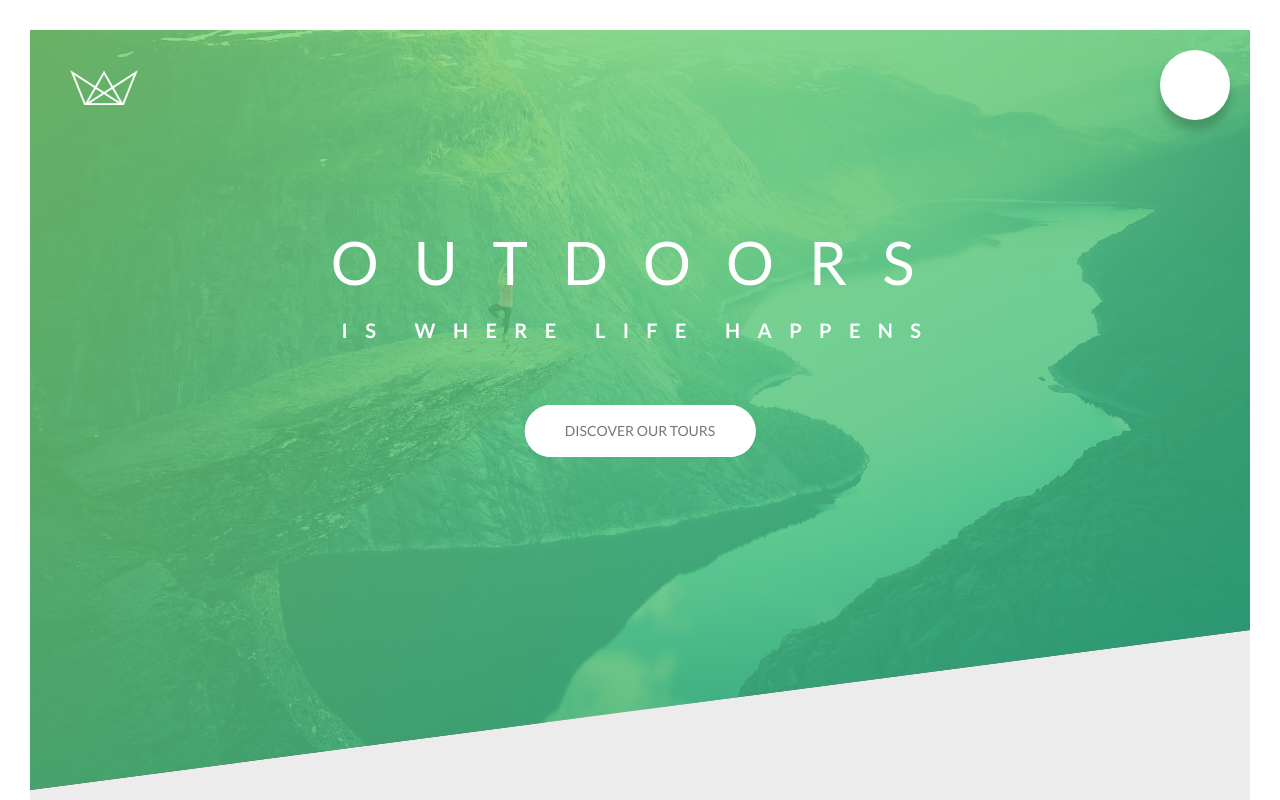
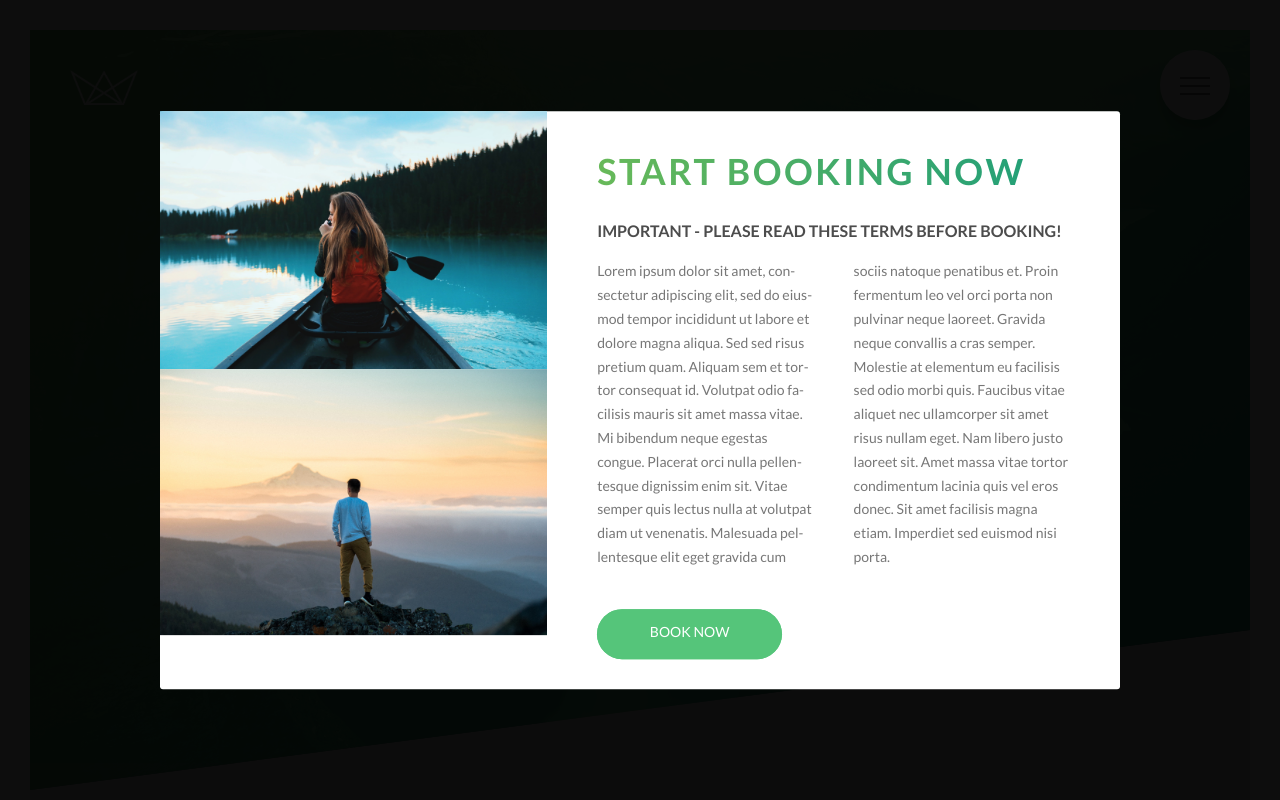
Before and after one commit to matheusfulldev/natours-project, a website: page index.html in a window 1280 px wide. Shown: the top 800 px of the page. Drawn offline with Linux system fonts and the light colour scheme.

Commit message:
Please enter the commit message for your changes. Lines starting with '#' will be ignored, and an empty message aborts the commit.
On branch main
Your branch is up to date with 'origin/main'.

Changes to be committed:
	modified:   css/style.css
	modified:   index.html
	new file:   sass/components/_popup.scss
	modified:   sass/layout/_navigation.scss
	modified:   sass/main.scss

```diff
--- a/index.html
+++ b/index.html
@@ -20,7 +20,9 @@
     <div class="navigation">
       <input type="checkbox" class="navigation__checkbox" id="navi-toggle">
 
-      <label for="navi-toggle" class="navigation__button"></label>
+      <label for="navi-toggle" class="navigation__button">
+        <span class="navigation__icon">&nbsp;</span>
+      </label>
 
 
     <div class="navigation__background">&nbsp;</div>
@@ -384,6 +386,24 @@
       </div>
     </footer>
 
+    <div class="popup">
+      <div class="popup__content">
+        <div class="popup__left">
+          <img src="img/nat-8.jpg" alt="Tour Photo" class="popup__image">
+          <img src="img/nat-9.jpg" alt="Tour Photo 2" class="popup__image">
+        </div>
+
+        <div class="popup__right">
+          <h2 class="heading-secondary u-mb-sm">Start Booking Now</h2>
+          <h3 class="heading-tertiary u-mb-sm">Important - Please read these terms before booking!</h3>
+          <p class="popup__text u-mb-md">
+            Lorem ipsum dolor sit amet, consectetur adipiscing elit, sed do eiusmod tempor incididunt ut labore et dolore magna aliqua. Sed sed risus pretium quam. Aliquam sem et tortor consequat id. Volutpat odio facilisis mauris sit amet massa vitae. Mi bibendum neque egestas congue. Placerat orci nulla pellentesque dignissim enim sit. Vitae semper quis lectus nulla at volutpat diam ut venenatis. Malesuada pellentesque elit eget gravida cum sociis natoque penatibus et. Proin fermentum leo vel orci porta non pulvinar neque laoreet. Gravida neque convallis a cras semper. Molestie at elementum eu facilisis sed odio morbi quis. Faucibus vitae aliquet nec ullamcorper sit amet risus nullam eget. Nam libero justo laoreet sit. Amet massa vitae tortor condimentum lacinia quis vel eros donec. Sit amet facilisis magna etiam. Imperdiet sed euismod nisi porta.
+          </p>
+
+          <a href="#" class="popup__btn btn btn--green btn--form">Book now</a>
+        </div>
+      </div>
+    </div>
 
     <!-- <section>
         <div class="row">
--- /dev/null
+++ b/sass/components/_popup.scss
@@ -0,0 +1,67 @@
+.popup {
+    position: fixed;
+    top: 0;
+    left: 0;
+    width: 100%;
+    height: 100vh;
+    background-color: rgba($color-black, 0.95);
+
+    z-index: 2500;
+
+    &__content {
+        position: absolute;
+        top: 50%;
+        left: 50%;
+        transform: translate(-50%, -50%);
+        width: 75%;
+        background-color: $color-white;
+        border-radius: 3px;
+
+        z-index: inherit;
+        display: table;
+    }
+
+    &__left {
+        display: table-cell;
+        width: 40.333333%;
+    }
+
+    &__right {
+        display: table-cell;
+        vertical-align: middle;
+        width: 66.666667%;
+        padding: 3rem 5rem;
+    }
+
+    &__image {
+        display: block;
+        width: 100%;
+    }
+
+    &__text {
+        font-size: 1.4rem;
+
+        -webkit-column-count: 2;
+        -moz-column-count: 2;
+        -o-column-count: 2;
+        -ms-column-count: 2;
+        column-count: 2;
+
+        -webkit-column-gap: 4rem;
+        -moz-column-gap: 4rem;
+        -o-column-gap: 4rem;
+        -ms-column-gap: 4rem;
+        column-gap: 4rem;
+
+        -webkit-hyphens: auto;
+        -moz-hyphens: auto;
+        -o-hyphens: auto;
+        -ms-hyphens: auto;
+        hyphens: auto;
+    }
+
+    &__btn {
+        font-size: 2rem;
+        text-align: center;
+    }
+}
--- a/sass/layout/_navigation.scss
+++ b/sass/layout/_navigation.scss
@@ -97,4 +97,51 @@
         width: 100%;
         opacity: 1;
     }
+
+    &__icon {
+        position: absolute;
+        top: 50%;
+        left: 50%;
+    }
+
+    &__icon::before {
+        position: absolute;
+        top: -.8rem;
+        left: 1.5rem;
+    }
+
+    &__icon::after {
+        position: absolute;
+        top: .8rem;
+        left: 1.5rem;
+    }
+
+    &__icon,
+    &__icon::before,
+    &__icon::after {
+        content: '';
+        display: inline-block;
+        transform: translateX(-50%);
+        width: 3rem;
+        height: 2px;
+        background-color: $color-gray-dark;
+
+        transition: all .3s;
+    }
+
+    &__checkbox:checked + &__button &__icon {
+        background-color: transparent;
+    }
+
+    &__checkbox:checked + &__button &__icon::before {
+        top: 0;
+        left: 0;
+        transform: rotate(135deg);
+    }
+
+    &__checkbox:checked + &__button &__icon::after {
+        top: 0;
+        left: 0;
+        transform: rotate(-135deg);
+    }
 }
--- a/sass/main.scss
+++ b/sass/main.scss
@@ -13,6 +13,7 @@
 @import "components/composition";
 @import "components/feature-box";
 @import "components/form";
+@import "components/popup";
 @import "components/story";
 
 @import "layout/footer";
```
Also changed, not shown: css/style.css.
